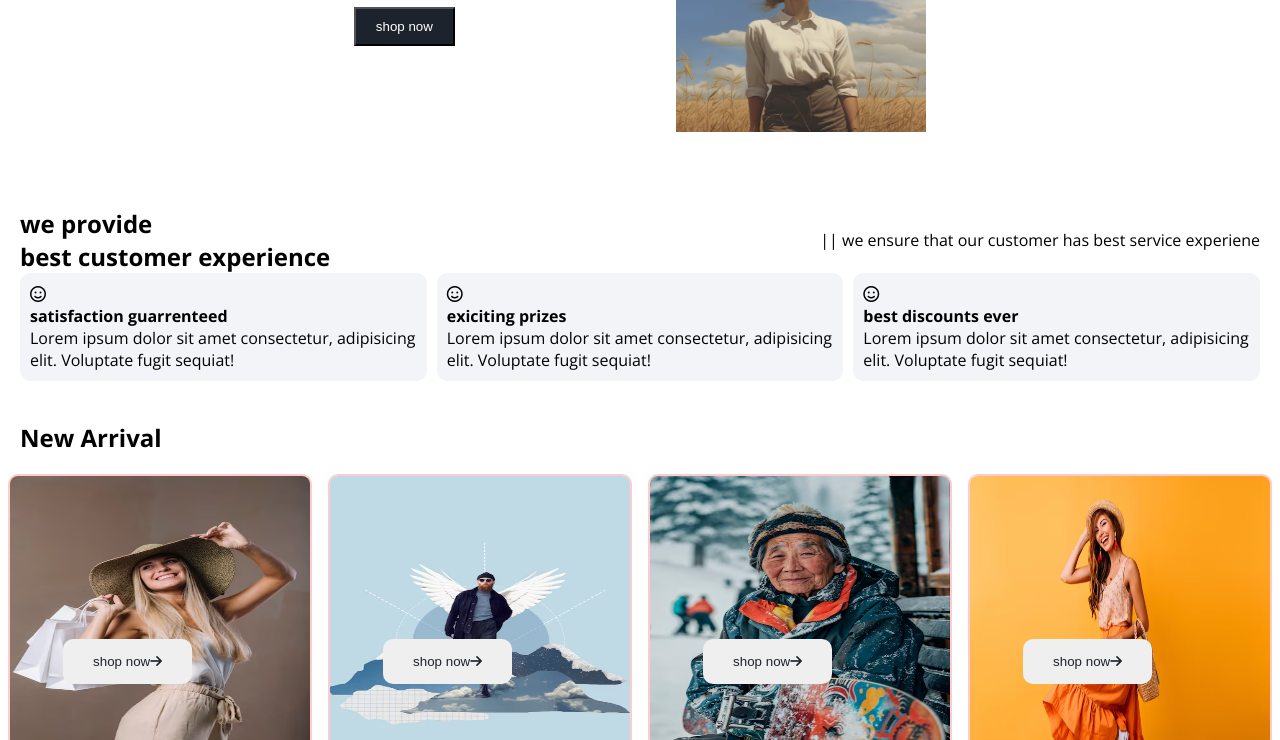
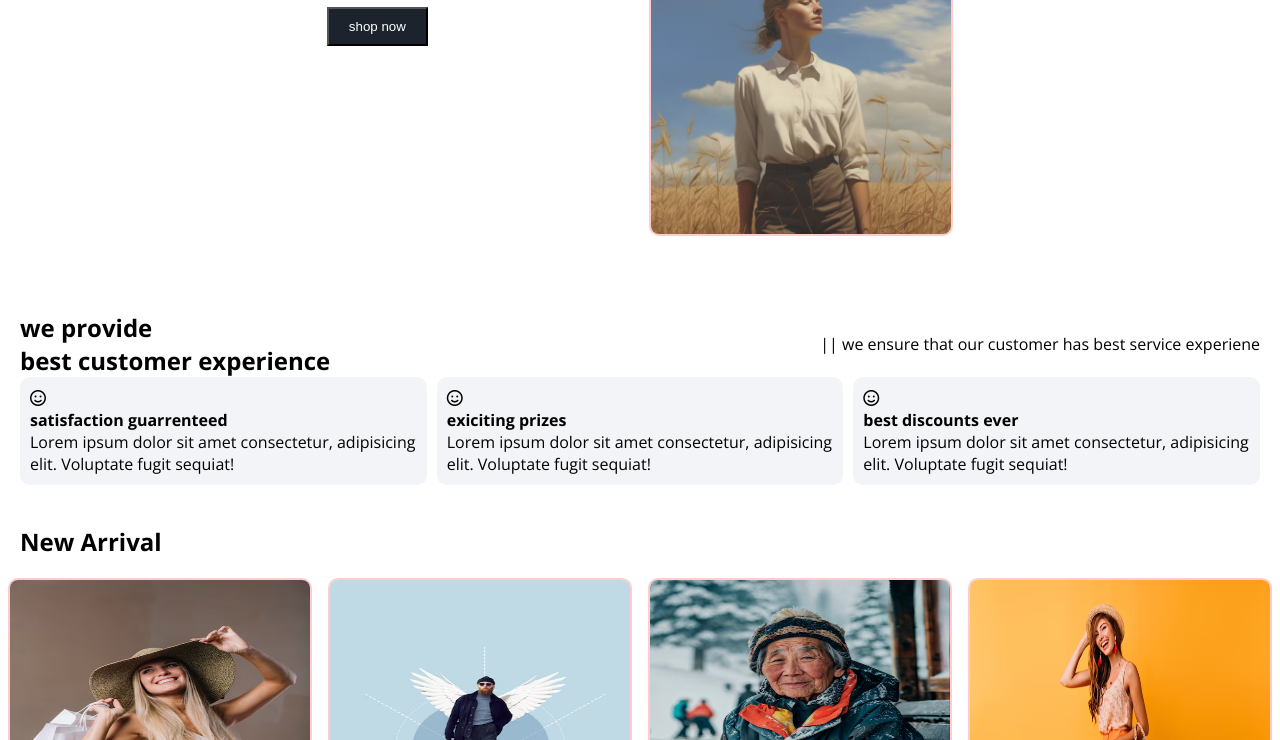
Before and after one commit to chandrut-git/Ecommerce_project, a plain HTML site: page index.html in a window 1280 px wide. Shown: the part 160-900 px from the top of the page. Drawn offline with nearby package versions, Linux system fonts and the light colour scheme; a web font is replaced by a local one.

Commit message:
Update style.css

```diff
--- a/style.css
+++ b/style.css
@@ -144,7 +144,7 @@ margin-bottom: 30px;
   border: none;
 
 }
-.most_wanted img{
+.most_wanted img,.header img{
     height: 300px;
     width: 300px;
     border: solid rgb(254, 204, 204) 2px;
```
